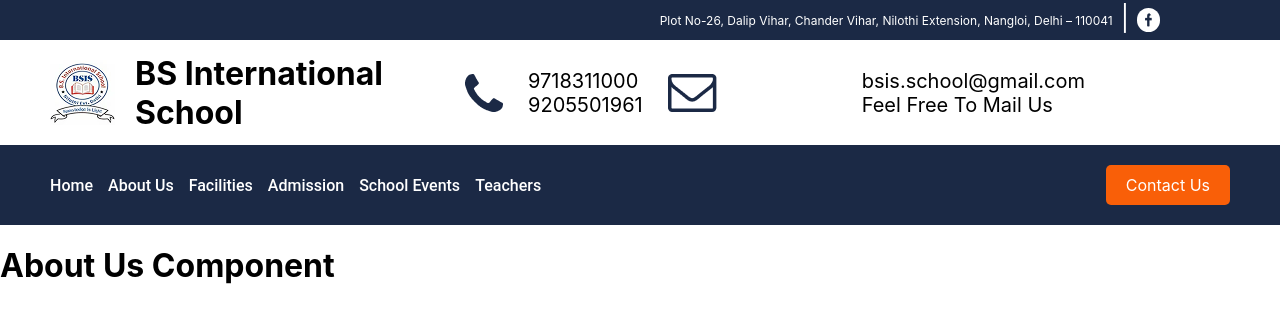
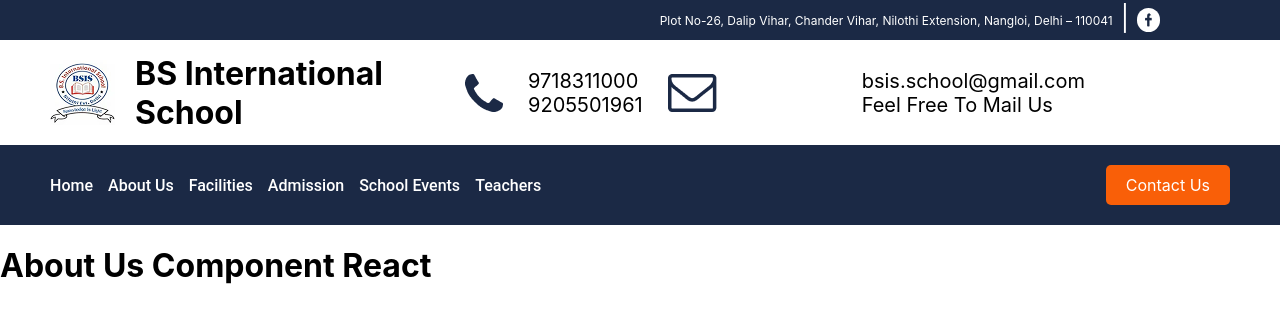
Before and after one commit to souravsharma-dev/react-School-Website, a React (Create React App) app: page /AboutUs in a window 1280 px wide. Shown: the top 322 px of the page. Built offline with nearby package versions, Linux system fonts and the light colour scheme.

Commit message:
change in content

```diff
--- a/src/Components/AboutUs.jsx
+++ b/src/Components/AboutUs.jsx
@@ -5,7 +5,7 @@ const AboutUs = () => {
         <div>
             <Navbar />
             <div>
-                <h1>About Us Component</h1>
+                <h1>About Us Component React</h1>
             </div>
         </div>
     )
```
